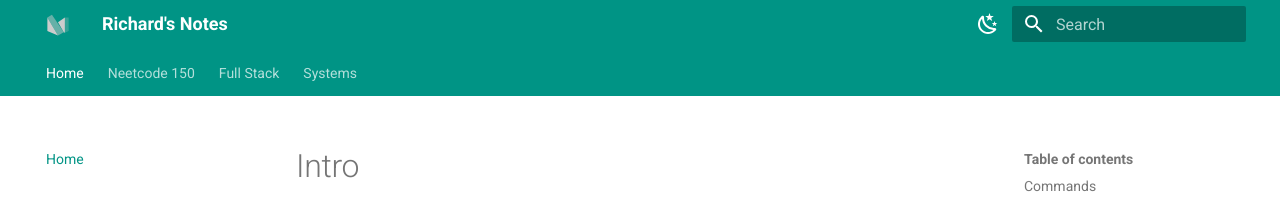
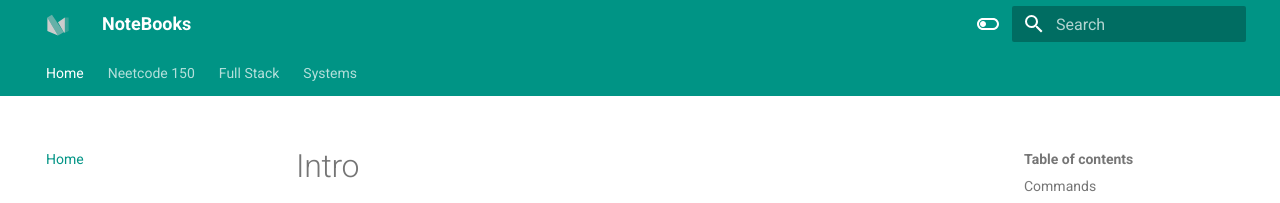
Before and after one commit to rruiqiu/Blog, an MkDocs documentation site: the page built from docs/index.md, in a window 1280 px wide. Shown: the top 203 px of the page. Built offline with MkDocs 1.6.1 and Material for MkDocs 9.7.7, drawn with Linux system fonts in a browser that asks for light colours.

Commit message:
minor changes

```diff
--- a/mkdocs.yml
+++ b/mkdocs.yml
@@ -1,20 +1,21 @@
-site_name: Richard's Notes
+site_name: NoteBooks
 
 theme:
   name: material
   logo: assets/logo.svg
+  favicon: assets/logo.svg
   palette:
     - scheme: default
       primary: teal
       accent: indigo
       toggle:
-        icon: material/weather-night
+        icon: material/toggle-switch-off-outline
         name: Switch to dark mode
     - scheme: slate
       primary: black
       accent: indigo
       toggle:
-        icon: material/weather-sunny
+        icon: material/toggle-switch-outline
         name: Switch to light mode
   features:
     - navigation.tabs
```
Also changed, not shown: site/404.html, site/Full Stack/Backend/index.html, site/Full Stack/Web Notes/index.html, site/Full Stack/nginx/index.html, site/Neetcode 150/Binary Search/index.html, site/Neetcode 150/Linked List/index.html, site/Neetcode 150/Stack/index.html, site/Neetcode 150/Trees/index.html, site/Systems/CSAPP/index.html, site/Systems/OS/index.html, site/Systems/OSlab/index.html, site/assets/logo.svg (added), site/index.html, 1 other file.
